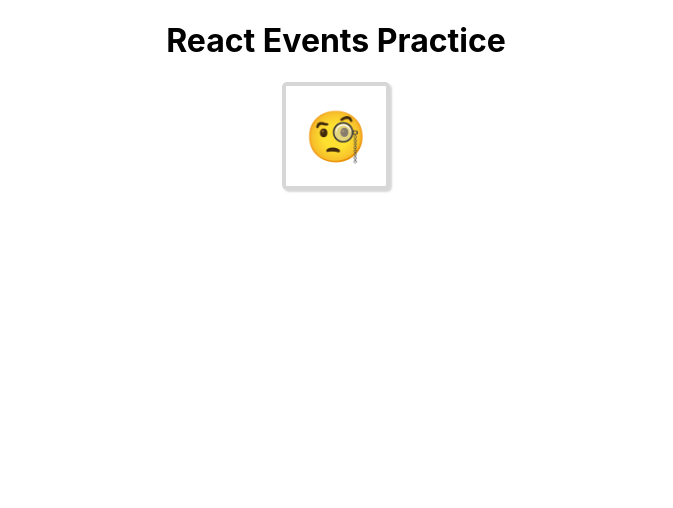
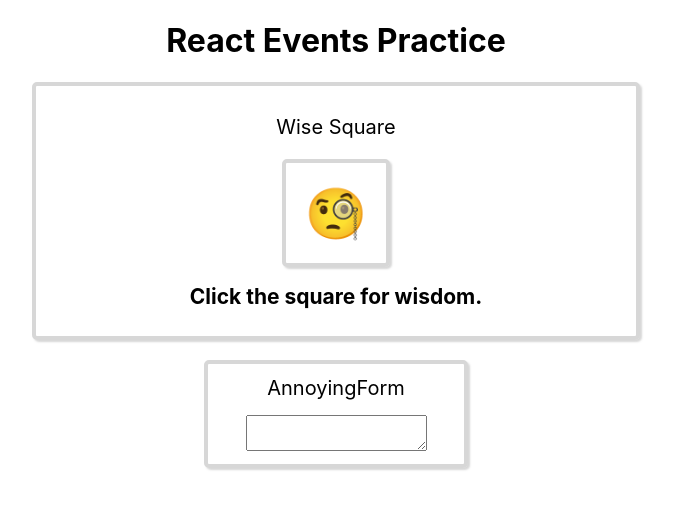
Before and after one commit to jas112/REACT-STUDY-Events, a React (Create React App) app: page / in a window 1280 px wide. Shown: the top 508 px of the page, without its empty margins (304-977 px from the left). Built offline with nearby package versions, Linux system fonts and the light colour scheme.

Commit message:
WiseSquare restyled...AnnoyingForm exercise functional...started CopyDemo exercise.

```diff
--- a/src/App.js
+++ b/src/App.js
@@ -1,4 +1,5 @@
 import WiseSquare from './components/wiseSquare/WiseSquare';
+import AnnoyingForm from './components/annoyingForm/AnnoyingForm';
 import './App.css';
 
 function App() {
@@ -6,6 +7,7 @@
     <div className="App">
       <h1>React Events Practice</h1>
       <WiseSquare/>
+      <AnnoyingForm/>
     </div>
   );
 }
--- a/src/components/annoyingForm/AnnoyingForm.css
+++ b/src/components/annoyingForm/AnnoyingForm.css
@@ -0,0 +1,16 @@
+.AnnoyingForm{
+    width: 20%;
+    min-width: 100px;
+    height: 90px;
+    border: 4px solid #80808050;
+    border-radius: 5px;
+    box-shadow: 2px 2px 2px #80808050;
+    font-size: 20px;
+    margin: 0 auto;
+    padding:5px 0px;
+    display: flex;
+    flex-flow: column nowrap;
+    justify-content: space-around;
+    align-items: center;
+    transition: 1s;
+}
--- a/src/components/annoyingForm/AnnoyingForm.js
+++ b/src/components/annoyingForm/AnnoyingForm.js
@@ -0,0 +1,24 @@
+import React, { Component } from 'react';
+import './AnnoyingForm.css';
+
+class AnnoyingForm extends Component {
+
+    handleKeyUp(e){
+        // alert('You just typed something!!!');
+        if (e.keyCode === 56) {
+            alert('I LIKE THIS CHARACTER!!!!')
+        } else {
+            alert('YOU PRESSED SOMETHING!!!!')
+        }
+    }
+  render() {
+    return (
+      <div className='AnnoyingForm'>
+        <div>AnnoyingForm</div>
+        <textarea onKeyUp={this.handleKeyUp}/>
+      </div>
+    )
+  }
+}
+
+export default AnnoyingForm
--- a/src/components/wiseSquare/WiseSquare.css
+++ b/src/components/wiseSquare/WiseSquare.css
@@ -12,6 +12,25 @@
     transition: 1s;
 }
 
+.WiseSquare-container{
+    width: 600px;
+    height: 250px;
+    border: 4px solid #80808050;
+    border-radius: 5px;
+    box-shadow: 2px 2px 2px #80808050;
+    font-size: 14px;
+    margin: 20px auto;
+    display: flex;
+    flex-flow: column nowrap;
+    justify-content: center;
+    align-items: center;
+}
+
+.WiseSquare-title{
+    font-size: 20px;
+    padding:20px 0px
+}
+
 .WiseSquare:hover{
     border: 4px solid skyblue;
     box-shadow: 2px 4px 8px skyblue;
--- a/src/components/wiseSquare/WiseSquare.js
+++ b/src/components/wiseSquare/WiseSquare.js
@@ -40,9 +40,10 @@
 
   render() {
     return (
-        <div>
+        <div className='WiseSquare-container'>
+            <div className='WiseSquare-title'>Wise Square</div>
             <div className='WiseSquare' onMouseEnter={this.dispenseWisdom}>🧐</div>
-            <h2>{this.state.message}</h2>
+            <h2>{this.state.message ? this.state.message : 'Click the square for wisdom.'}</h2>
         </div>
 
     )
```
Also changed, not shown: src/components/copyDemo/CopyDemo.css (+15 -0 lines), src/components/copyDemo/CopyDemo.js (+12 -0 lines).
